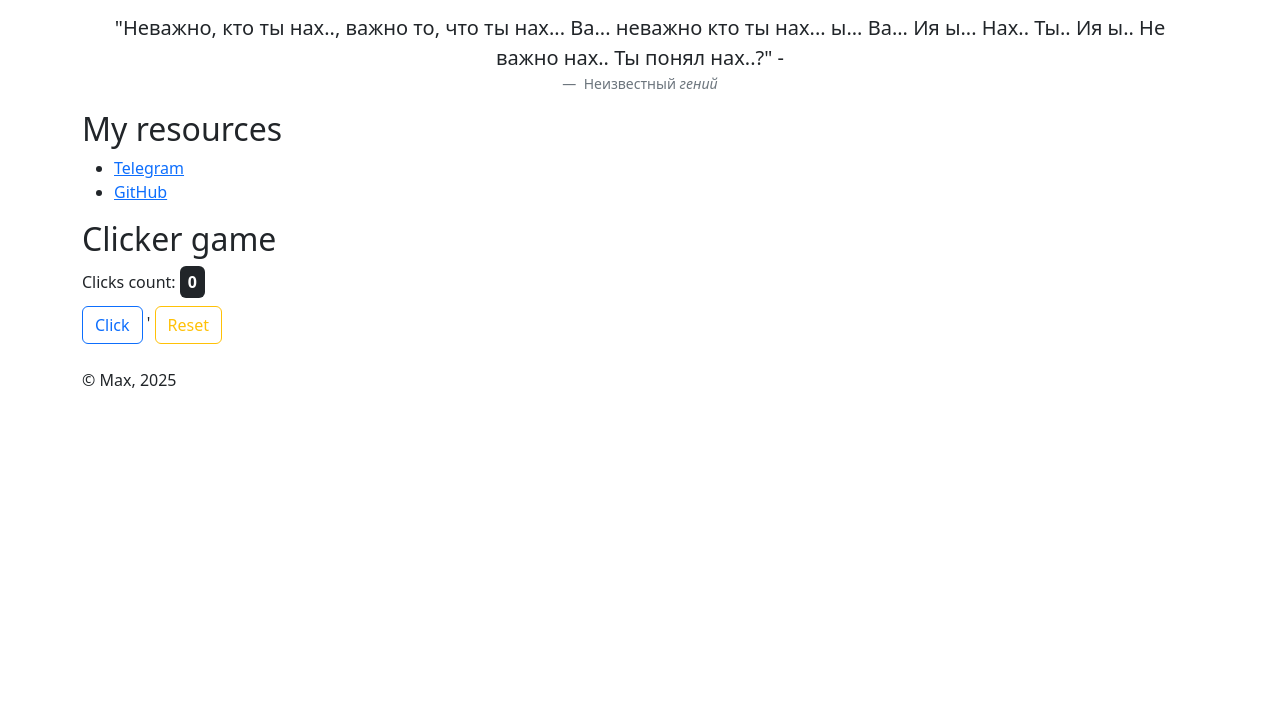
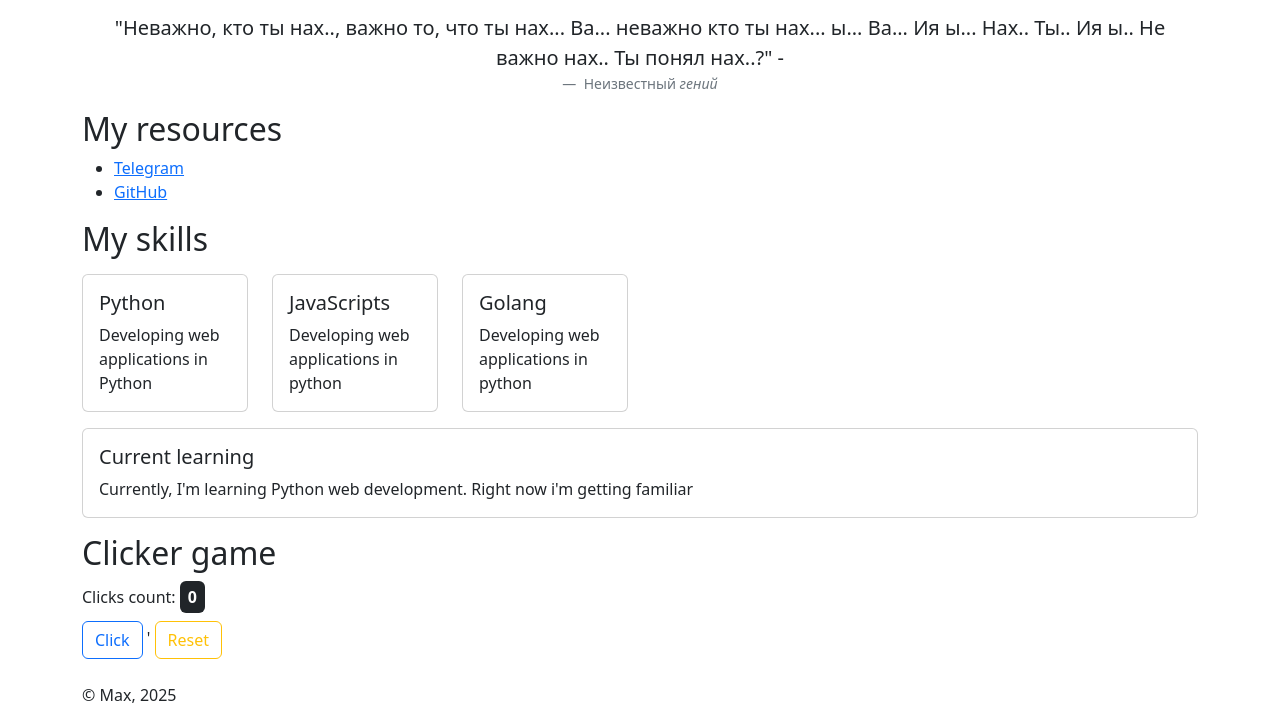
Before and after one commit to mksmin/frontend-intro, a plain HTML site: page index.html in a window 1280 px wide. Shown: the part 795-1502 px from the top of the page. Before the commit the page ends 1187 px from the top, so only its background shows below. Drawn offline with nearby package versions, Linux system fonts and the light colour scheme.

Commit message:
Add grid

```diff
--- a/index.html
+++ b/index.html
@@ -106,6 +106,61 @@
     </div>
   </main>
 
+  <div class="my-3">
+    <h2>My skills</h2>
+
+    <div class="row my-0 my-md-3">
+
+      <div class="col col-md-3 col-lg-2">
+        <div class="card">
+          <div class="card-body">
+            <h5 class="card-title">Python</h5>
+            <p class="card-text">
+              Developing web applications in Python
+            </p>
+          </div>
+        </div>
+      </div>
+
+      <div class="col col-md-3 col-lg-2">
+        <div class="card">
+          <div class="card-body">
+            <h5 class="card-title">JavaScripts</h5>
+            <p class="card-text">
+              Developing web applications in python
+            </p>
+          </div>
+        </div>
+      </div>
+      <div class="col col-md-3 col-lg-2">
+        <div class="card">
+          <div class="card-body">
+            <h5 class="card-title">Golang</h5>
+            <p class="card-text">
+              Developing web applications in python
+            </p>
+          </div>
+        </div>
+      </div>
+
+
+
+    </div>
+    <div class="row my-3">
+      <div class="col">
+        <div class="card">
+          <div class="card-body">
+            <h5 class="card-title">Current learning</h5>
+            <p class="card-text">
+              Currently, I'm learning Python web development.
+              Right now i'm getting familiar
+            </p>
+          </div>
+        </div>
+      </div>
+    </div>
+  </div>
+
   <div>
     <h2>Clicker game</h2>
     <div class="my-2">
```
